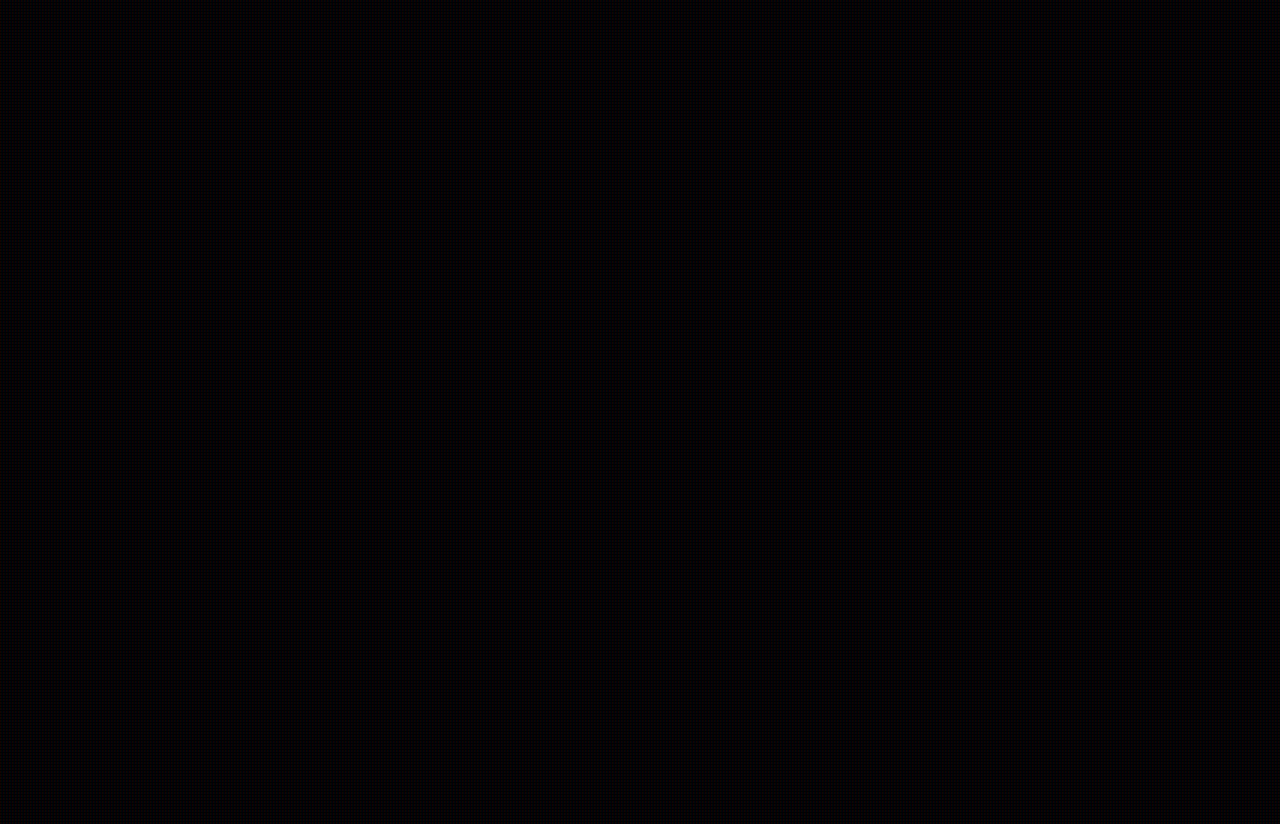
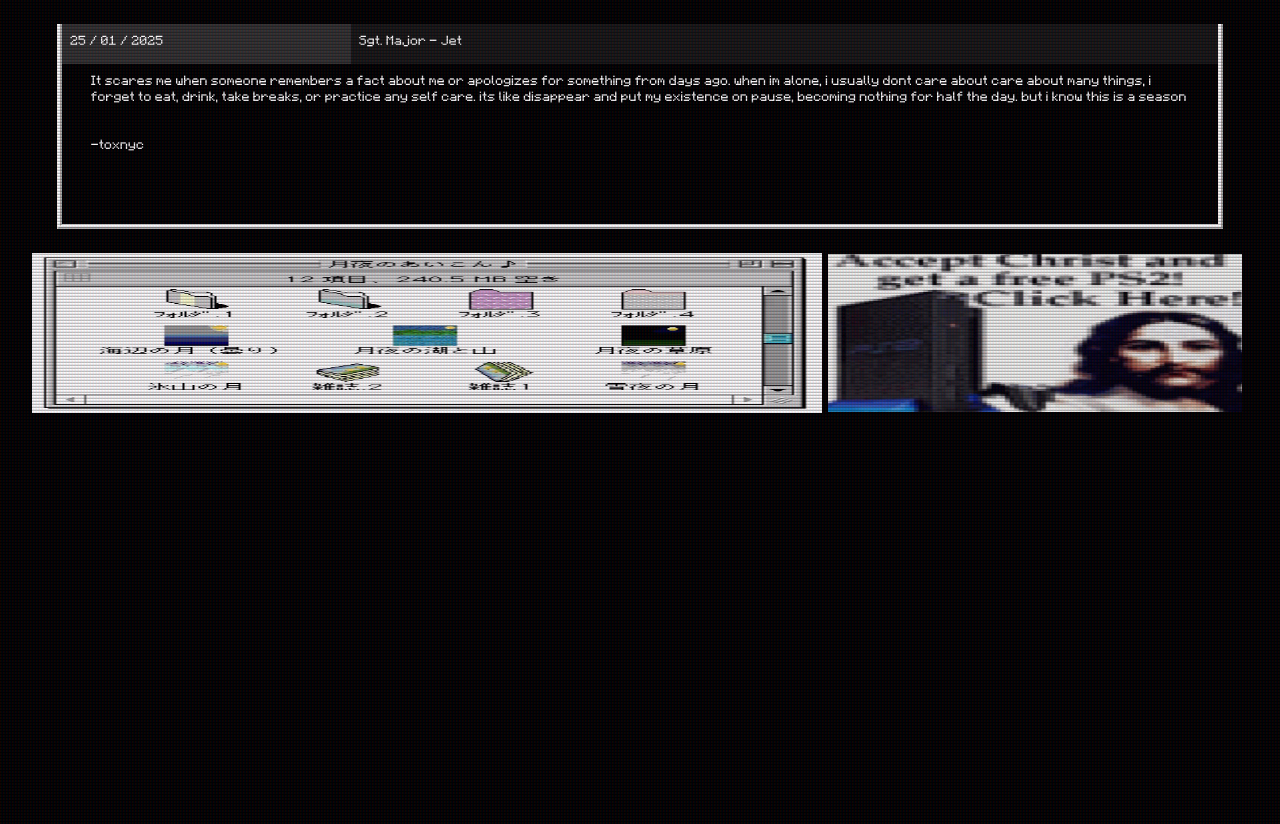
Before and after one commit to Toxnyc/Toxnyc-Blog, a plain HTML site: page homepages/blog.html in a window 1280 px wide. Before the commit the page ends 800 px from the top, so only its background shows below. Drawn offline with Linux system fonts and the light colour scheme.

Commit message:
first blog and new random things

```diff
--- a/homepages/blog.html
+++ b/homepages/blog.html
@@ -11,7 +11,36 @@
 <body>
 
 
+    <section class="all-blog">
 
+
+        <article class="letter">
+            <div class="letter-title">
+                <div>
+                    <p>25 / 01 / 2025</p>
+                </div>
+                <div>
+                    <p>Sgt. Major - Jet</p>
+                </div>
+            </div>
+            <div class="letter-mensage">
+                <p>It scares me when someone remembers a fact about me or apologizes for something from days ago. when
+                    im alone, i usually dont care about care about many things, i forget to eat, drink, take breaks, or
+                    practice any self care. its like disappear and put my existence on pause, becoming nothing for half
+                    the day. but i know this is a season</p>
+                    <br>
+                    <p>-toxnyc</p>
+            </div>
+        </article>
+
+
+        <article class="mme1">
+            <img src="../packages/gifs/c3f59118.gif">
+            <img src="../packages/GgVOXaKXsAAZtiY.jpeg">
+        </article>
+
+
+    </section>
 
 
 </body>
--- a/homepages/style.css
+++ b/homepages/style.css
@@ -1,4 +1,4 @@
-*{
+* {
     cursor: url(../packages/gifs/cursor3.gif), auto;
     min-width: none;
 }
@@ -225,7 +225,7 @@ body::before {
     height: 40vh;
 }
 
-.hobcod{
+.hobcod {
     width: 100%;
     height: 40vh;
     display: grid;
@@ -239,11 +239,11 @@ body::before {
     height: 40vh;
 }
 
-.hobbies-pt1{
+.hobbies-pt1 {
     float: left;
 }
 
-.hobbies-pt2{
+.hobbies-pt2 {
     float: right;
 }
 
@@ -510,7 +510,8 @@ body::before {
     color: white;
 }
 
-.links a, .links a:visited {
+.links a,
+.links a:visited {
     font-family: 'Pixel';
     text-decoration: none;
     font-size: 1.5vh;
@@ -548,13 +549,95 @@ body::before {
 }
 
 
-@media screen and (max-width: 666px){
+@media screen and (max-width: 666px) {
 
-    .hopt{
-    }
+    .hopt {}
 
     .ipiImg-About {
         display: none;
     }
 
 }
+
+/************************************     BLOG    ************************************************/
+
+.all-blog{
+    margin: 0;
+    width: 100%;
+    height: 100vh;
+}
+
+.letter{
+    margin: 3vh auto;
+    width: 95%;
+    height: 25vh;
+    background-color: black;
+    border-right: 5px ridge #ffffff;
+    border-bottom: 5px ridge #ffffff;
+    border-left: 5px ridge #ffffff;
+    display: grid;
+    grid-template-rows: 5vh 20vh;
+}
+
+.letter-title{
+    width: 100%;
+    height: 100%;
+    background-color: aquamarine;
+    display: grid;
+    grid-template-columns: 25% 75%;
+
+    font-size: 1vh;
+    font-family: 'pixel';
+    color: white;
+
+}
+
+.letter-title div:nth-child(1){
+    margin: 0;
+    width: 100%;
+    height: 100%;
+    background-color: rgb(49, 49, 49);
+}
+
+.letter-title div:nth-child(2){
+    margin: 0;
+    width: 100%;
+    height: 100%;
+    background-color: rgb(22, 22, 22);
+}
+
+.letter-title p {
+    margin:  1vh;
+
+}
+
+.letter-mensage{
+    font-family: 'Pixel';
+    color: white;
+    font-size: 1vh;
+    margin: auto;
+    width: 95%;
+    height: 100%;
+}
+
+
+.mme1{
+    display: flex;
+    width: 100%;
+    height: 20vh;
+}
+
+.mme1 img:nth-child(1){
+    display: flex;
+    background-color: white;
+    width: 65%;
+    height: 100%;
+}
+
+.mme1 img:nth-child(2){
+    display: flex;
+    background-color: black;
+    width: 34%;
+    height: 99%;
+    margin: auto;
+}
```
Also changed, not shown: index.html (+9 -8 lines), style.css (+34 -5 lines), packages/falang.png (added), packages/gifs/death-note-mikami.gif (added), packages/hbbimg1.png (added), packages/hbbimg2.png (added), packages/keyboard-1.png (added), packages/youshouldn-thavedonethatstamp-by-sweekun-d2zxxya-fullview.jpg (deleted).
